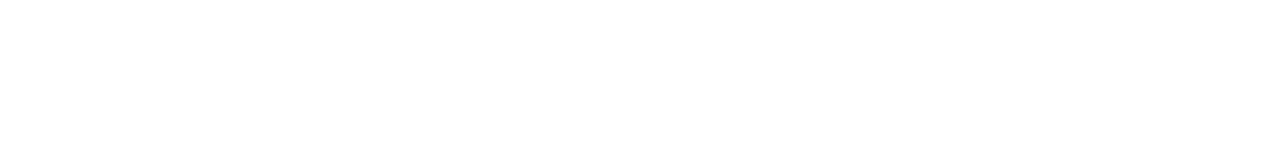
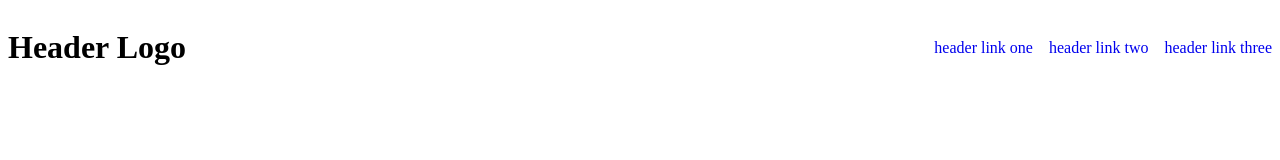
Before and after one commit to MarKot32/odin-landing-page, a plain HTML site: page index.html in a window 1280 px wide. Drawn offline with Linux system fonts and the light colour scheme.

Commit message:
Add header section in index.html & add head style in styles.css

```diff
--- a/index.html
+++ b/index.html
@@ -6,5 +6,14 @@
     <link rel="stylesheet" href="styles.css" />
     <title>Landing Page</title>
   </head>
-  <body></body>
+  <body>
+    <header>
+      <h1>Header Logo</h1>
+      <div class="link-container">
+        <a href="#">header link one</a>
+        <a href="#">header link two</a>
+        <a href="#">header link three</a>
+      </div>
+    </header>
+  </body>
 </html>
--- a/styles.css
+++ b/styles.css
@@ -0,0 +1,14 @@
+header {
+  display: flex;
+  align-items: center;
+  justify-content: space-between;
+}
+
+.link-container {
+  display: flex;
+  gap: 1rem;
+}
+
+a {
+  text-decoration: none;
+}
```
